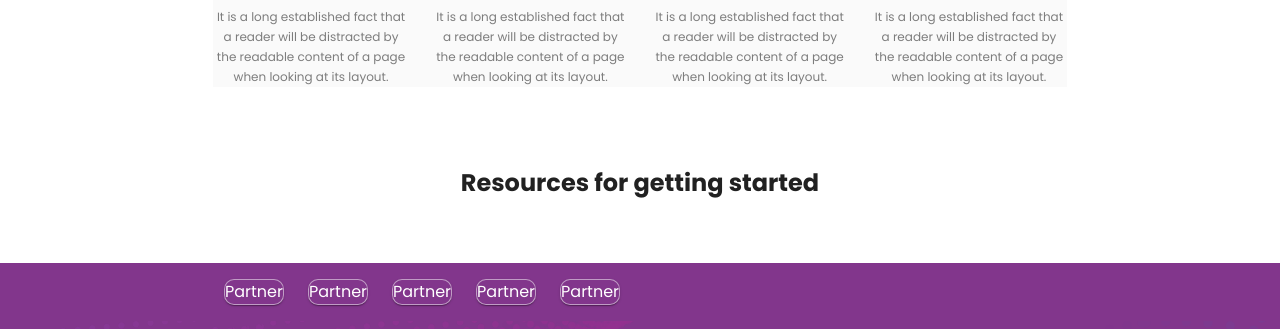
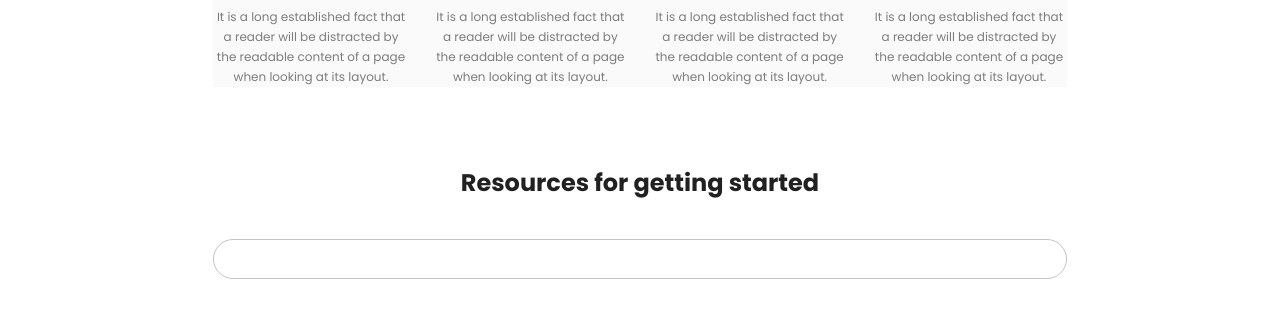
Before and after one commit to furkandindar/craftable-frontend, a React (Create React App) app: page / in a window 1280 px wide. Shown: the part 2863-3192 px from the top of the page. Built offline with nearby package versions, Linux system fonts and the light colour scheme.

Commit message:
create custom texfield component

```diff
--- a/src/App.css
+++ b/src/App.css
@@ -2,6 +2,18 @@
   box-sizing: border-box;
   margin: 0;
   padding: 0;
+}
+
+/* Chrome, Safari, Edge, Opera */
+input::-webkit-outer-spin-button,
+input::-webkit-inner-spin-button {
+  -webkit-appearance: none;
+  margin: 0;
+}
+
+/* Firefox */
+input[type=number] {
+  -moz-appearance: textfield;
 }
 
 /* square buttons */
--- a/src/App.tsx
+++ b/src/App.tsx
@@ -31,7 +31,7 @@
             main: "#82368C"
           },
           secondary: {
-            main: "#82368C"
+            main: "#E3E3E3"
           }
         },
         typography: {
--- /dev/null
+++ b/src/components/CustomTextField.tsx
@@ -0,0 +1,19 @@
+import React from 'react';
+import TextField, { TextFieldProps } from '@mui/material/TextField';
+import { styled } from '@mui/material/styles';
+import { InputProps } from '@mui/material';
+
+export const CustomTextFieldStyled = styled(TextField)<TextFieldProps>(({theme}) => ({
+  '& fieldset':{
+    borderRadius:25,
+  },
+})
+);
+
+const CustomTextField = (props: TextFieldProps) => {
+  return (
+      <CustomTextFieldStyled {...props} size="small" fullWidth InputLabelProps={{shrink:false}}></CustomTextFieldStyled>
+  );
+};
+
+export default CustomTextField;
--- a/src/pages/Home/Home.tsx
+++ b/src/pages/Home/Home.tsx
@@ -6,7 +6,7 @@
 import TopCollectionsSection from './sections/TopCollectionsSection';
 import BrowseSection from './sections/BrowseSection';
 import HelpSection from './sections/HelpSection';
-import ResourcersSection from './sections/ResourcersSection';
+import ResourcesSection from './sections/ResourcesSection';
 
 const Home = () => {
   return (
@@ -30,7 +30,7 @@
               <HelpSection/>
           </Grid>
           <Grid item>
-              <ResourcersSection/>
+              <ResourcesSection/>
           </Grid>
       </Grid>
   );
--- a/src/pages/Home/sections/ResourcersSection.tsx
+++ /dev/null
@@ -1,15 +0,0 @@
-import Grid from '@mui/material/Grid';
-import Typography from '@mui/material/Typography';
-import React from 'react';
-
-const ResourcersSection = () => {
-  return (
-    <Grid container direction="column" spacing={5} justifyContent="space-between">
-    <Grid item xs={12}>
-        <Typography align='center' variant='h5' sx={{fontWeight:"bold"}}>Resources for getting started</Typography>
-    </Grid>
-    </Grid>
-  );
-};
-
-export default ResourcersSection;
--- /dev/null
+++ b/src/pages/Home/sections/ResourcesSection.tsx
@@ -0,0 +1,29 @@
+import Grid from '@mui/material/Grid';
+import Typography from '@mui/material/Typography';
+import React from 'react';
+import { styled } from '@mui/material/styles';
+import { InputProps } from '@mui/material';
+import TextField from '@mui/material/TextField';
+import CustomTextField from '../../../components/CustomTextField';
+
+// const CustomTextField = styled(TextField)(({theme}) => ({
+//   '& fieldset':{
+//     borderRadius:25,
+//   },
+// })
+// );
+
+const ResourcesSection = () => {
+  return (
+    <Grid container direction="column" spacing={5} justifyContent="space-between">
+    <Grid item xs={12}>
+        <Typography align='center' variant='h5' sx={{fontWeight:"bold"}}>Resources for getting started</Typography>
+    </Grid>
+    <Grid item xs={12}>
+        <CustomTextField type="text"></CustomTextField>
+    </Grid>
+    </Grid>
+  );
+};
+
+export default ResourcesSection;
```
